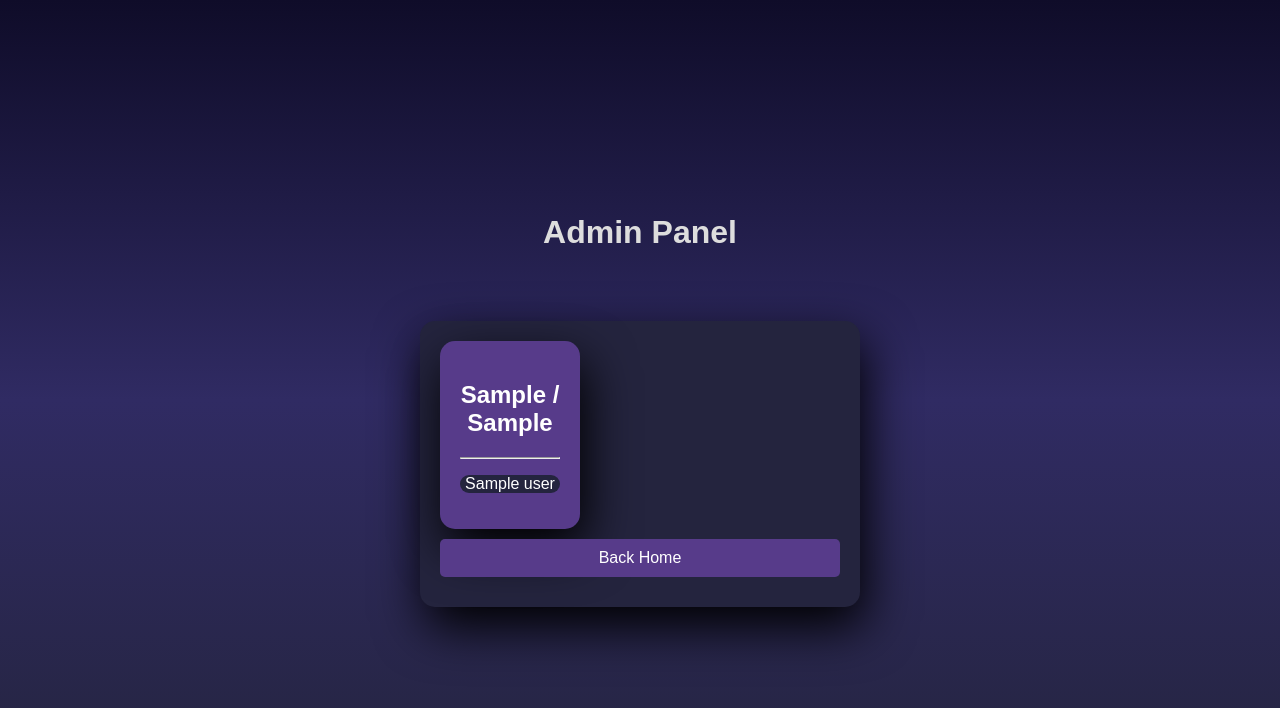
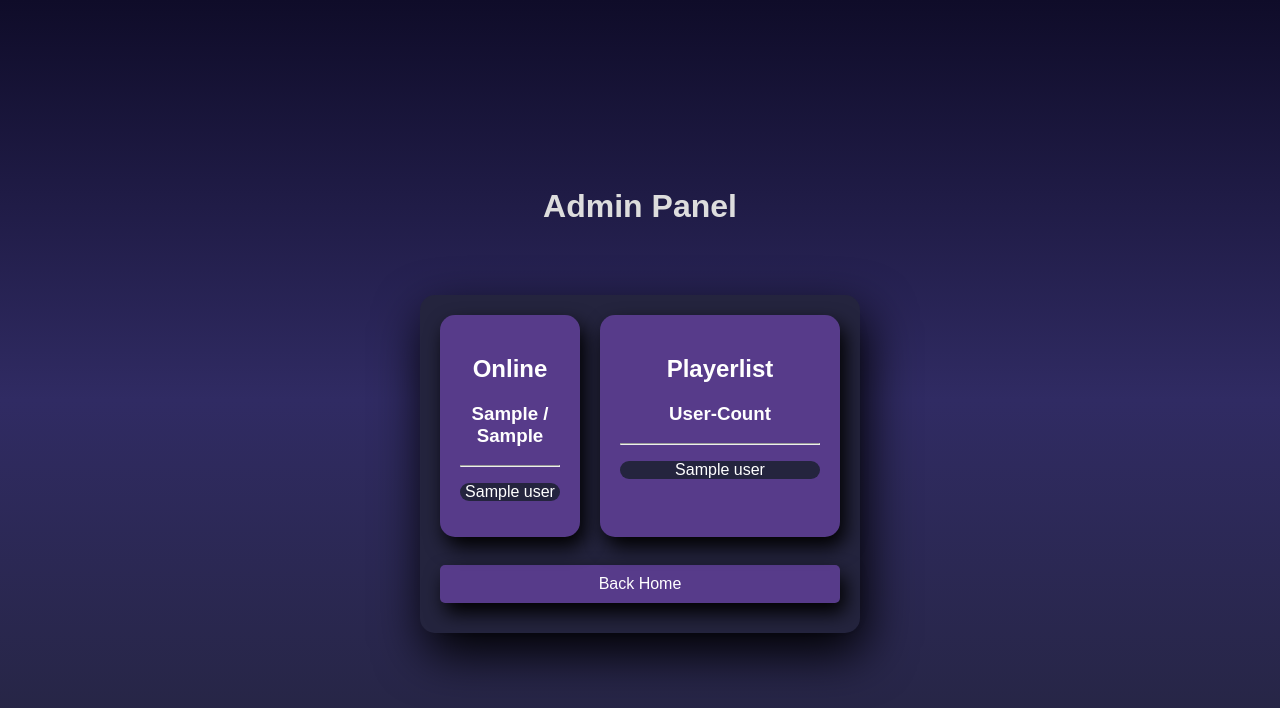
Before and after one commit to duck-overflow/localCardGame, a Flask app: template templates/admin.html in a window 1280 px wide. Shown: the top 708 px of the page. Run offline with Flask 3, Linux system fonts and the light colour scheme; the template is opened without the code that fills it: most values are stand-ins (such as "Sample title", 1, 10 or a date in 2020); parts of the project's set-up code (start-up, migrations or seed data) failed here and were passed over; some libraries are stand-ins or nearby versions.

Commit message:
added Account List to admin Panel fixxed an error where the translation destroyed the card add or remove function some database upgrades to support the new player list added socketio support for live updates

```diff
--- a/backend/database.py
+++ b/backend/database.py
@@ -91,6 +91,12 @@ def get_player_count():
     res = cur.execute(cmd)
     return res.fetchone()[0]
 
+def get_player_names():
+    cmd = 'SELECT username FROM player'
+    res = cur.execute(cmd)
+    result = res.fetchall()
+    return result
+
 # Deck Data
 
 def get_everything_card():
--- a/main.py
+++ b/main.py
@@ -1,8 +1,9 @@
 from flask import Flask, request, render_template, redirect, session, url_for, jsonify
 from flask_session import Session
+from flask_socketio import SocketIO
 from backend.playerData import Player
 from backend.utilFunctions import get_image_list, test_name_availability, check_matching, delete_sessions
-from backend.database import get_everything_player, add_player_data, get_last_id, reset_data, get_card_count, get_deck_amount, add_deck_data, delete_deck_data, get_card_amount, get_player_count
+from backend.database import get_everything_player, add_player_data, get_last_id, reset_data, get_card_count, get_deck_amount, add_deck_data, delete_deck_data, get_card_amount, get_player_count, get_player_names
 
 app = Flask(__name__, static_folder='static')
 
@@ -12,8 +13,10 @@ app.config['SESSION_KEY'] = 'your_secret_key'
 app.config['SESSION_TYPE'] = 'filesystem'
 Session(app)
 
+socketio = SocketIO(app, manage_session=False)
+
 #reset_data()
-#delete_sessions()
+delete_sessions()
 
 @app.route('/reglog')
 def open_reg_log():
@@ -35,8 +38,15 @@ def register():
         add_player_data(playerInfo[0], playerInfo[1], playerInfo[2])
         get_everything_player()
 
+        result = get_player_names()
+        player_list = []
+        for x in range(0, len(result)):
+            player_list.append(result[x][0])
+
         session['username'] = username
         loggedUsers.append(username)
+        socketio.emit('update_admin_panel', {'users': loggedUsers, 'max_users': get_player_count()})
+        socketio.emit('update_user_list', {'users': player_list})
         return redirect(url_for('home'))
     return redirect(url_for('open_reg_log'))
 
@@ -51,6 +61,9 @@ def login():
         if check_matching(username, password):
             session['username'] = username
             loggedUsers.append(username)
+
+            socketio.emit('update_admin_panel', {'users': loggedUsers, 'max_users': get_player_count()})
+
             return redirect(url_for('home'))
 
     return redirect(url_for('open_reg_log'))
@@ -147,21 +160,27 @@ def open_sheet():
 @app.route('/admin')
 def admin():
     user = session.get('username')
+
     if user is None:
         return redirect(url_for('open_reg_log'))
     elif user != 'admin':
         return redirect(url_for('home'))
     else:
-        return render_template('admin.html', users=loggedUsers, curUsers=len(loggedUsers), maxUsers=get_player_count())
+        result = get_player_names()
+        player_list = []
+        for x in range(0, len(result)):
+            player_list.append(result[x][0])
+        return render_template('admin.html', users=loggedUsers, curUsers=len(loggedUsers), maxUsers=get_player_count(), allUsers=player_list)
 
 @app.route('/logout')
 def logout():
     # Löscht den Benutzernamen aus der Session und loggt den Benutzer aus
     loggedUsers.remove(session['username'])
+    socketio.emit('update_admin_panel', {'users': loggedUsers, 'max_users': get_player_count()})
     session.pop('username', None)
     return redirect(url_for('open_reg_log'))
 
 
 if __name__ == '__main__':
-    # app.run(debug=True)
-    app.run(host='0.0.0.0', port=8080, debug=True)
+    #app.run(debug=True)
+    socketio.run(app, host='0.0.0.0', port=8080, debug=True)
--- a/static/add_card.js
+++ b/static/add_card.js
@@ -13,7 +13,7 @@ function add_card() {
     var pElement = $(this).closest('.card').find('p');
 
     var cMatch = cardName.match(/_(\d+)_/);
-    var pMatch = pElement.text().match(/^Verwendung (\d+) \/ (\d+)$/);
+    var pMatch = pElement.text().match(/^Usage (\d+) \/ (\d+)$/);
     if (cMatch) var cVerwendung = parseInt(cMatch[1]);
     if (pMatch) var pVerwendung = parseInt(pMatch[1]);
     if (!(pVerwendung < cVerwendung)) return;
@@ -28,7 +28,7 @@ function add_card() {
                 document.getElementById("karten_title").innerHTML = response.message;
             }
             if (pMatch) {
-                pElement.text(`Verwendung ${pVerwendung + 1} / ${cVerwendung}`);
+                pElement.text(`Usage ${pVerwendung + 1} / ${cVerwendung}`);
             }
             if (pVerwendung + 1 >= cVerwendung) {
                 cardElement.fadeOut(500, function() {
--- a/static/admin.js
+++ b/static/admin.js
@@ -0,0 +1,33 @@
+var socket = io();
+
+socket.on("update_admin_panel", function (data) {
+    let userList = document.getElementById("userList");
+    let userCount = document.getElementById("userCount");
+
+    userCount.innerHTML = data.users.length + " / " + data.max_users;
+    userList.innerHTML = "";
+
+    data.users.forEach(user => {
+        let userDiv = document.createElement("div");
+        userDiv.className = "user";
+        userDiv.id = "userFormat";
+        userDiv.innerHTML = `<p>${user}</p>`;
+        userList.appendChild(userDiv);
+    });
+});
+
+socket.on("update_user_list", function (data) {
+
+    let usersList = document.getElementById("alluserList");
+
+    usersList.innerHTML = "";
+
+    data.users.forEach(user => {
+        let userDiv = document.createElement("div");
+        userDiv.className = "users";
+        userDiv.id = "userFormat";
+        userDiv.innerHTML = `<p>${user}</p>`;
+        usersList.append(userDiv);
+    });
+
+});
--- a/static/remove_cards.js
+++ b/static/remove_cards.js
@@ -12,7 +12,7 @@ function remove_card() {
     var pElement = $(this).closest('.card').find('p');
 
     var cMatch = cardName.match(/_(\d+)_/);
-    var pMatch = pElement.text().match(/^Verwendung (\d+) \/ (\d+)$/);
+    var pMatch = pElement.text().match(/^Usage (\d+) \/ (\d+)$/);
     if (cMatch) var cVerwendung = parseInt(cMatch[1]);
     if (pMatch) var pVerwendung = parseInt(pMatch[1]);
 
@@ -26,7 +26,7 @@ function remove_card() {
                 document.getElementById("karten_title").innerHTML = response.message;
             }
             if (pMatch) {
-                pElement.text(`Verwendung ${pVerwendung - 1} / ${cVerwendung}`);
+                pElement.text(`Usage ${pVerwendung - 1} / ${cVerwendung}`);
             }
             if (pVerwendung - 1 == 0) {
                 cardElement.fadeOut(500, function() {
--- a/static/styles/admin.css
+++ b/static/styles/admin.css
@@ -20,17 +20,34 @@ body {
     background: #24243e;
 }
 
-.online_player {
-    width: 100px;
+#parent {
+    display: flex;
+    column-gap: 20px;
+}
+
+
+.central_div {
     padding: 20px;
     background: #eee;
     border-radius: 15px;
-    box-shadow: 5px 20px 50px #000;
+    box-shadow: 5px 10px 20px #000;
     text-align: center;
     background: #573b8a;
 }
 
-.user {
+#shadow {
+    box-shadow: 5px 10px 20px #000;
+}
+
+#narrow {
+    width: 100px;
+}
+
+#wide {
+    flex: 1;
+}
+
+#userFormat {
     background: #24243e;
     border-radius: 15px;
 }
--- a/templates/admin.html
+++ b/templates/admin.html
@@ -3,23 +3,42 @@
 <head>
     <title>Admin Page</title>
     <link rel="stylesheet" href="{{ url_for('static', filename='styles/admin.css') }}">
+    <script src="https://cdnjs.cloudflare.com/ajax/libs/socket.io/4.4.1/socket.io.js"></script>
+    <script src="{{ url_for('static', filename='admin.js') }}"></script>
 </head>
 
 <body>
     <div class="container">
         <h1>Admin Panel</h1>
         <div class="main">
-            <div class="online_player">
-                <h2>{{ curUsers }} / {{ maxUsers }}</h2>
-                <hr>
-                {% for user in users %}
-                    <div class="user">
-                        <p>{{ user }}</p>
+            <div id="parent">
+                <div class="online_player central_div" id="narrow">
+                    <h2>Online</h2>
+                    <h3 id="userCount">{{ curUsers }} / {{ maxUsers }}</h3>
+                    <hr>
+                    <div id="userList">
+                        {% for user in users %}
+                            <div class="user" id="userFormat">
+                                <p>{{ user }}</p>
+                            </div>
+                        {% endfor %}
                     </div>
-                {% endfor %}
+                </div>
+                <div class="general_players central_div" id="wide">
+                    <h2>Playerlist</h2>
+                    <h3 id="allUsers">User-Count</h3>
+                    <hr>
+                    <div id="alluserList">
+                        {% for user in allUsers %}
+                            <div class="users" id="userFormat">
+                                <p>{{ user }}</p>
+                            </div>
+                        {% endfor %}
+                    </div>
+                </div>
             </div>
-
-            <a href="{{ url_for('home') }}">Back Home</a>
+            <br>
+            <a href="{{ url_for('home') }}" id="shadow">Back Home</a>
         </div>
     </div>
 
```
Also changed, not shown: database.db, 5 other files.
